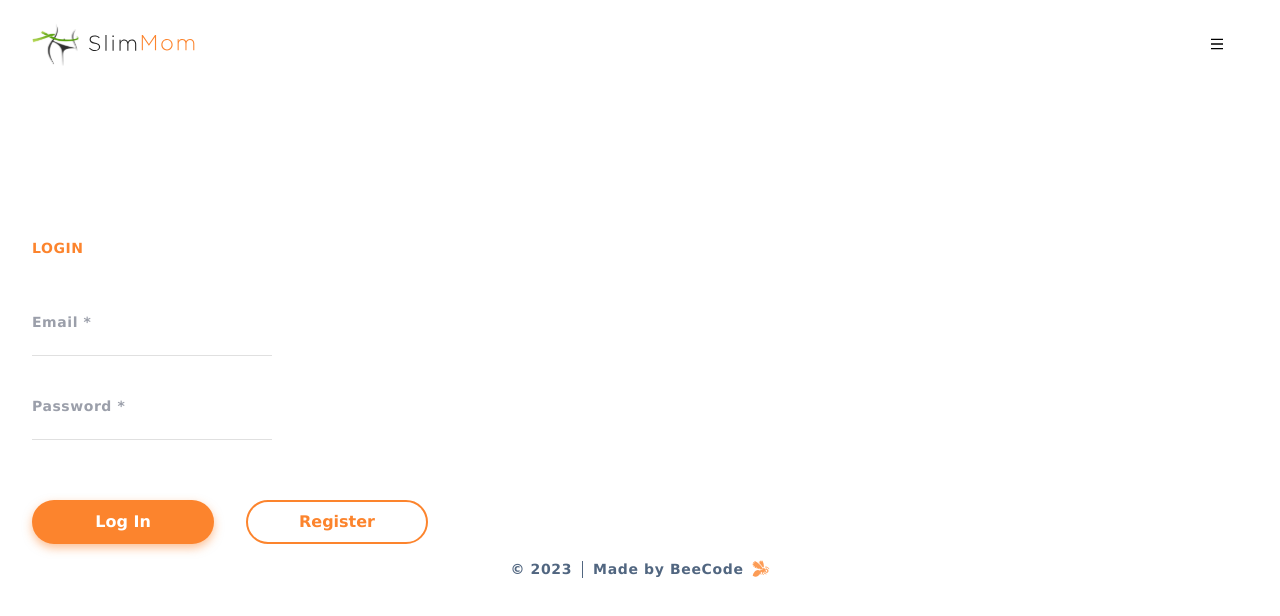
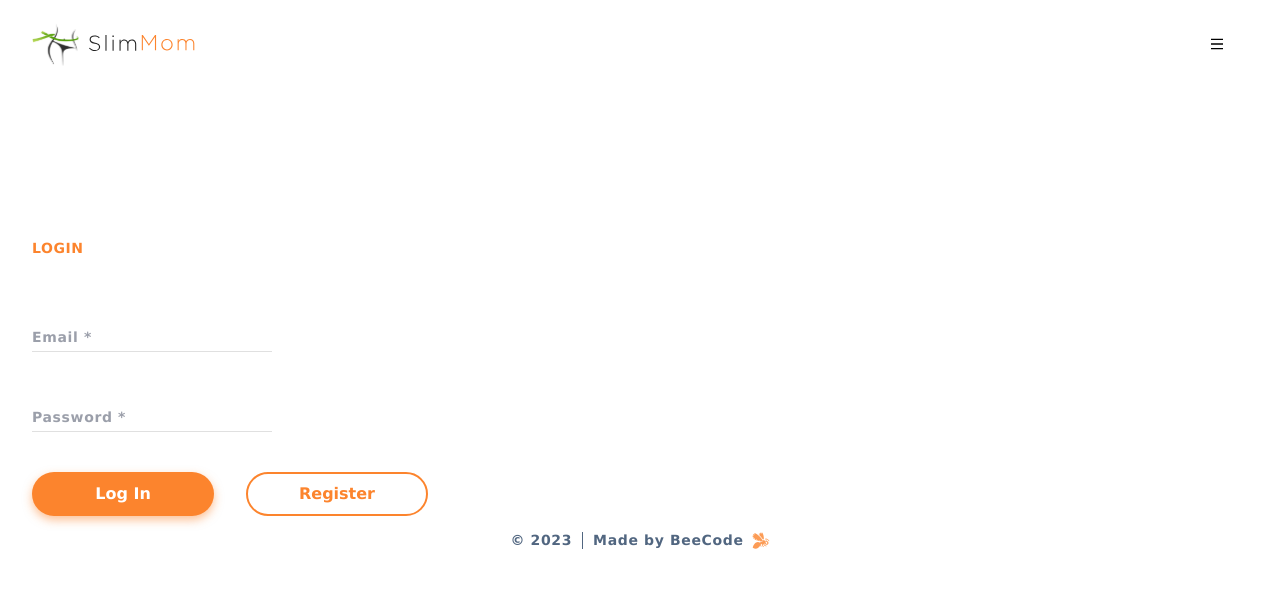
Before and after one commit to ibardych/slimmome-react-app, a React (Create React App) app: page /slimmome-react-app/login in a window 1280 px wide. Shown: the top 616 px of the page. Built offline with nearby package versions, Linux system fonts and the light colour scheme.

Commit message:
prescription changed
Non-recomended products hidden by condition, form inputs animated

```diff
--- /dev/null
+++ b/src/components/Form/Input.module.css
@@ -0,0 +1,55 @@
+.form {
+    width: 100%;
+    position: relative;
+    height: 40px;
+    color: #9B9FAA;
+    overflow: hidden;
+  }
+
+  .form input {
+    width: 100%;
+    height: 100%;
+    color: #9B9FAA;
+    padding-top: 20px;
+    border: none;
+    background-color: #fff;
+
+  }
+  .form label {
+    position: absolute;
+    bottom: 0px;
+    left: 0px;
+    width: 100%;
+    height: 100%;
+    pointer-events: none;
+    border-bottom: 1px solid white;
+  }
+  .form label::after {
+    content: "";
+    position: absolute;
+    bottom: -1px;
+    left: 0px;
+    width: 100%;
+    height: 100%;
+    border-bottom: 1px solid rgba(224, 224, 224, 1);
+    transition: all 0.3s ease;
+  }
+
+  .contentName {
+    position: absolute;
+    bottom: 0px;
+    left: 0px;
+    padding-bottom: 5px;
+    transition: all 0.3s ease;
+    font-size: 14px;
+  }
+  .form input:focus {
+    outline: none;
+  }
+  .form input:focus + .labelName .contentName,
+  .form input:valid + .labelName .contentName {
+    transform: translateY(-100%);
+    font-size: 10px;
+    left: 0px;
+    color: #9B9FAA;
+  }
--- a/src/components/Form/Input.styled.jsx
+++ b/src/components/Form/Input.styled.jsx
@@ -18,6 +18,86 @@ export const InputStyled = styled.input`
   border-bottom: 1px solid rgba(224, 224, 224, 1);
   padding: 12px 16px;
   outline: none;
-  background-color: #FFF;
+  background-color: #fff;
+
+`;
+
+export const InputWraper = styled.div`
+  width: 100%;
+  position: relative;
+  height: 40px;
+  color: #9b9faa;
+  overflow: hidden;
   margin-bottom: 40px;
+
+  & input {
+    width: 100%;
+    height: 100%;
+    color: #9B9FAA;
+    padding-top: 20px;
+    border: none;
+    background-color: #fff;
+
+    &:focus
+
+  }
+  & label {
+    position: absolute;
+    bottom: 0px;
+    left: 0px;
+    width: 100%;
+    height: 100%;
+    pointer-events: none;
+    border-bottom: 1px solid white;
+  }
+  & label::after {
+    content: "";
+    position: absolute;
+    bottom: -1px;
+    left: 0px;
+    width: 100%;
+    height: 100%;
+    border-bottom: 1px solid rgba(224, 224, 224, 1);
+    transition: all 0.3s ease;
+  }
 `;
+
+export const InputField = styled.input`
+  width: 100%;
+  height: 100%;
+  color: #9b9faa;
+  padding-top: 20px;
+  border: none;
+  background-color: #fff;
+
+  &:focus {
+    outline: none;
+  }
+  &:focus + .labelName .contentName,
+  &:valid + .labelName .contentName {
+    transform: translateY(-100%);
+    font-size: 10px;
+    left: 0px;
+    color: #9B9FAA;
+  }
+`;
+
+export const LabeForInput = styled.label`
+  position: absolute;
+  bottom: 0px;
+  left: 0px;
+  width: 100%;
+  height: 100%;
+  pointer-events: none;
+  border-bottom: 1px solid white;
+
+`;
+
+export const LabelInfo = styled.span`
+  position: absolute;
+  bottom: 0px;
+  left: 0px;
+  padding-bottom: 5px;
+  transition: all 0.3s ease;
+  font-size: 14px;
+`;
--- a/src/components/LoginForm/LoginForm.jsx
+++ b/src/components/LoginForm/LoginForm.jsx
@@ -5,6 +5,13 @@ import {
   ButtonContainer,
 } from 'components/Form/Form.styled';
 import Input from 'components/Form/Input';
+import {
+  InputWraper,
+  InputField,
+  LabeForInput,
+  LabelInfo
+} from 'components/Form/Input.styled';
+import css from '../Form/Input.module.css';
 import { Button } from 'components/Styled';
 import { useState } from 'react';
 import { useNavigate } from 'react-router-dom';
@@ -51,20 +58,33 @@ export const LoginForm = () => {
       <FormContainer onSubmit={handleSubmit} autoComplete="off">
         <Caption>Login</Caption>
         <FormFields>
-          <Label>Email *</Label>
-          <Input
-            type="email"
+          <InputWraper>
+            <InputField
+              type="text"
               name="email"
+              autocomplete="off"
+              required
               value={fields.name}
               onChange={handleInputChange}
             />
-          <Label>Password *</Label>
-          <Input
-            type="password"
+            <LabeForInput for="email" className="labelName">
+              <LabelInfo className="contentName">Email *</LabelInfo>
+            </LabeForInput>
+          </InputWraper>
+
+          <InputWraper>
+            <InputField
+              type="text"
               name="password"
+              autocomplete="off"
+              required
               value={fields.name}
               onChange={handleInputChange}
             />
+            <LabeForInput for="password" className="labelName">
+              <LabelInfo className="contentName">Password *</LabelInfo>
+            </LabeForInput>
+          </InputWraper>
         </FormFields>
         <ButtonContainer>
           <Button className="orange regLogbutton" type="submit ">
--- a/src/components/RegisterForm/RegisterForm.jsx
+++ b/src/components/RegisterForm/RegisterForm.jsx
@@ -5,6 +5,12 @@ import {
   Label,
   ButtonContainer,
 } from 'components/Form/Form.styled';
+import {
+  InputWraper,
+  InputField,
+  LabeForInput,
+  LabelInfo,
+} from 'components/Form/Input.styled';
 import Input from 'components/Form/Input';
 import { useState } from 'react';
 import { useNavigate } from 'react-router-dom';
@@ -49,27 +55,47 @@ export const RegisterForm = () => {
       <FormContainer onSubmit={handleSubmit} autoComplete="off">
         <Caption>Register</Caption>
         <FormFields>
-          <Label>Name *</Label>
-          <Input
+          <InputWraper>
+            <InputField
               type="text"
               name="username"
-            value={fields.username}
+              autocomplete="off"
+              required
+              value={fields.name}
               onChange={handleInputChange}
             />
-          <Label>Email *</Label>
-          <Input
-            type="email"
+            <LabeForInput for="email" className="labelName">
+              <LabelInfo className="contentName">Email *</LabelInfo>
+            </LabeForInput>
+          </InputWraper>
+
+          <InputWraper>
+            <InputField
+              type="text"
               name="email"
-            value={fields.email}
+              autocomplete="off"
+              required
+              value={fields.name}
               onChange={handleInputChange}
             />
-          <Label>Password *</Label>
-          <Input
-            type="password"
+            <LabeForInput for="email" className="labelName">
+              <LabelInfo className="contentName">Email *</LabelInfo>
+            </LabeForInput>
+          </InputWraper>
+
+          <InputWraper>
+            <InputField
+              type="text"
               name="password"
-            value={fields.password}
+              autocomplete="off"
+              required
+              value={fields.name}
               onChange={handleInputChange}
             />
+            <LabeForInput for="password" className="labelName">
+              <LabelInfo className="contentName">Password *</LabelInfo>
+            </LabeForInput>
+          </InputWraper>
         </FormFields>
         <ButtonContainer>
           <Button
--- a/src/components/Sidebar/Sidebar.jsx
+++ b/src/components/Sidebar/Sidebar.jsx
@@ -30,7 +30,8 @@ const Sidebar = () => {
           </li>
         </ul>
       </div>
-      <div className="reccommended">
+      { forbiddenProducts.length>0 &&
+        <div className="reccommended">
         <h2 className="title">Food not reccommended</h2>
         <DiaryStyledList className="listFood">
           {forbiddenProducts.map((product, index) => (
@@ -40,6 +41,8 @@ const Sidebar = () => {
           ))}
         </DiaryStyledList>
       </div>
+      }
+
     </SidebarStyled>
   );
 };
```
Lines whose indentation alone changed are shown as unchanged.
